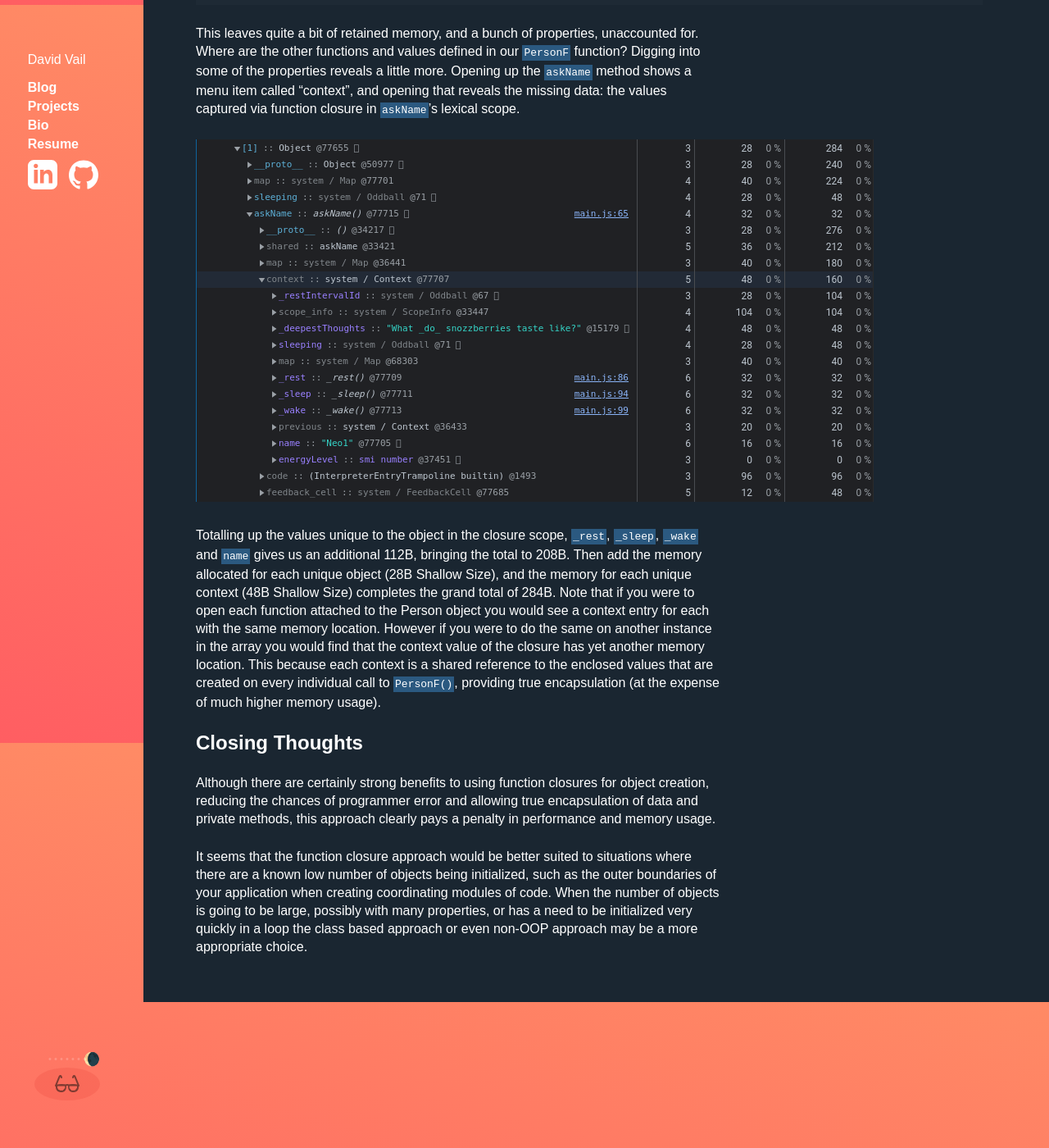
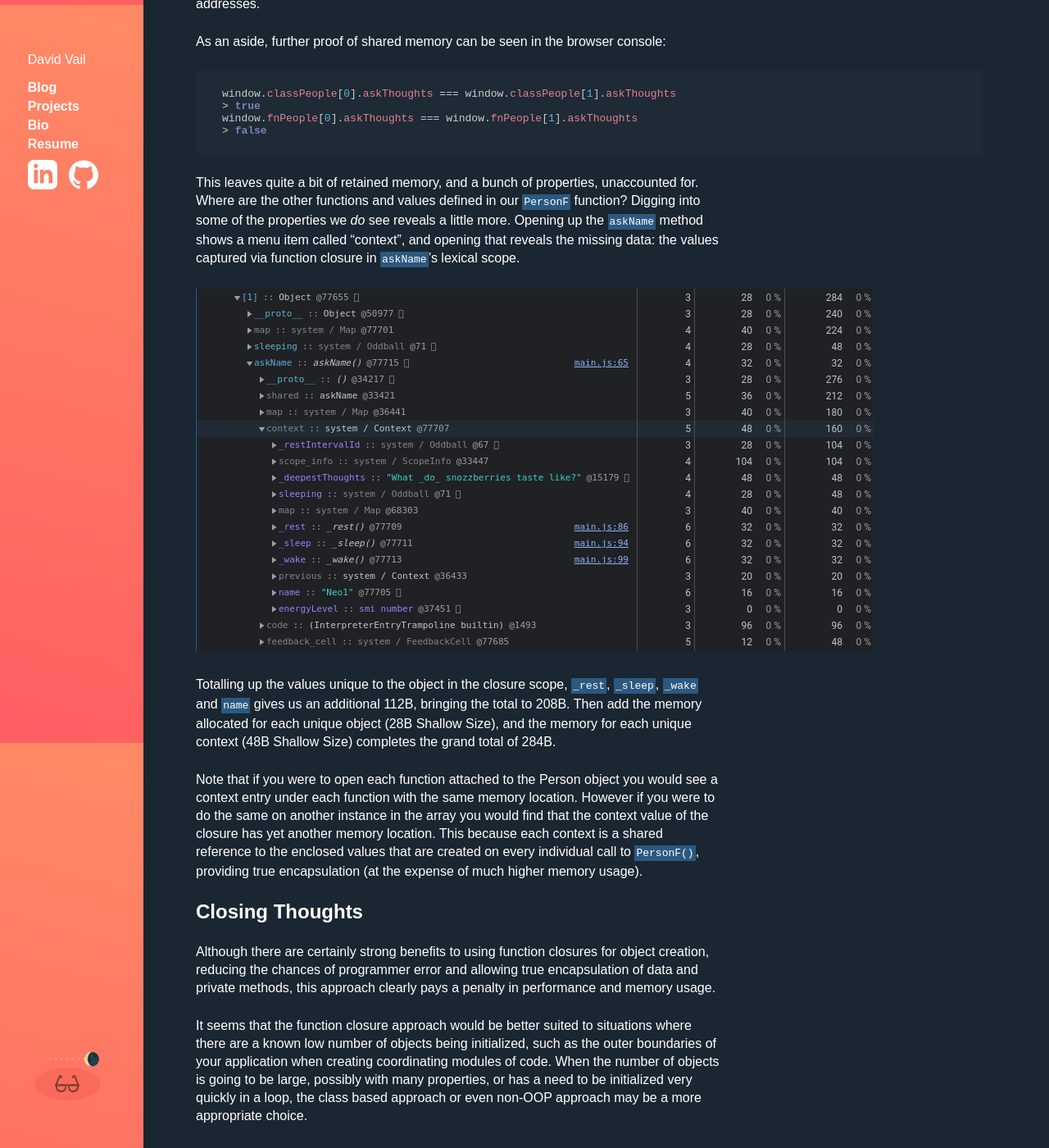
Before and after one commit to dvail/dvail.com, a Jekyll site: the page built from _posts/2021-08-04-javascript-oop-performance-shootout.md, in a window 1280 px wide and 1400 px high, scrolled down 6294 px. Shown: the whole window at 82% size. Built offline with Jekyll 4.4.1, drawn with Linux system fonts in a browser that asks for light colours; some web fonts are replaced; some of the changed text lies outside the part shown.

Commit message:
Minor edits of oop performance post.

```diff
--- a/_posts/2021-08-04-javascript-oop-performance-shootout.md
+++ b/_posts/2021-08-04-javascript-oop-performance-shootout.md
@@ -174,7 +174,7 @@
   </pre>
 </section>
 
-## Now for some memory usage tests.
+## Now for some memory usage tests
 
 The main performance impact I envisioned in my earlier post was that the function closure method
 of creating objects would lead to more memory usage, due to the enclosed private functions being
@@ -195,8 +195,9 @@
 
 As a fallback, even though it isn't programmatic, I decided to use the built in heap snapshot tooling of the Chromium dev tools. This
 should at least give a rough idea of how closely the two object instantiation methods compare in terms of memory usage.
+[Note from the future, this gives a _very exact_ view of the memory usage of each of these methods!]
 
-For these tests, I allocated 10,000 of each object type and collected them into an Array slapped right onto `window` using the
+For the tests, I allocated 10,000 of each object type and collected them into an Array slapped right onto `window` using the
 button below.
 
 <button id="run-memory-test">Allocate Objects</button>
@@ -210,33 +211,37 @@
 
 Let's dive a little deeper into where the memory is taken up for each of these objects:
 
+### Class based memory usage
+
 ![Class based memory usage](/assets/posts/javascript-oop-performance-shootout/class-memory-usage.png)
 
 In the above heap snapshot of an array of class based `PersonC`s we can see that each instance uses just 48B of memory
 in the [Retained Size](https://developer.chrome.com/docs/devtools/memory-problems/memory-101/#retained_size) column. Which pieces of
 the `PersonC` object are unique to each object, and will be freed when the object is garbage collected and which pieces are shared?
 
-We can see in each of the expanded objects that each object references the same prototype (via memory reference @194503) object, and in the third
-expanded object we can see that this prototype is built using the `PersonC()` constructor which takes up 1,244B of memory and contains
+We can see in each of the expanded objects that each object references the same prototype object (via memory reference @194503), and in the third
+expanded object we can see that this prototype is built using the `PersonC()` constructor. This constructor function takes up 1,244B of memory and contains
 all of the instance methods defined in the class, shared among each instance. We can also see the `_restIntervalId` and `sleeping` properties
-that are shared memory across instances ("Oddball" values encompass `undefined`, `null`, `true` and `false`). The `map` variable is an
+that share memory across instances ("Oddball" values encompass `undefined`, `null`, `true` and `false`). The `map :: system` value here is an
 internal property used to enable [fast property lookup](https://chromium.googlesource.com/external/github.com/v8/v8.wiki/+/60dc23b22b18adc6a8902bd9693e386a3748040a/Design-Elements.md#fast-property-access) in JavaScript objects, which is also shared. The `_deepestThoughts` value, since it is statically defined for
-all instances is an interned string and energyLevel is a small integer number, both of which also share memory across instances of the class.
+all instances, is an interned string while `energyLevel` is a small integer number, both of which also share memory across instances of the class.
 
 Taking all these into account, the only pieces of memory that are unique to each object, at least without mutation of their internal values, are
 the `name` property (16B), which is a different string for each object, and the memory needed to store information about the object itself (32B), for
 a total of 48B per object.
 
+### Function closure based memory usage
+
 ![Function closure based memory usage](/assets/posts/javascript-oop-performance-shootout/fn-memory-usage.png)
 
-In the function closure based method of object creation we can see that each object consumes 284B of memory compared to the class
+In the function closure based method of object creation we can see that each object consumes 284B of memory compared to the 48B of the class
 based equivalent. We can also see that each instance here shares the same prototype object, but expanding the prototype shows a constructor
-of type `Object()` instead - the base of the prototype hierarchy in JavaScript. Since all objects in JavaScript tie back to this original
+of type `Object()` - the base of the prototype hierarchy in JavaScript. Since all objects in JavaScript tie back to this original
 prototype, the garbage collection of `PersonF` based objects will not free any of this memory. At the top level of each object we can
 find references to the `askName`, `askThoughts` and `exercise` functions (each 32B), and see that each one is a separate instance
 due to the different memory addresses.
 
-Additionally, as further proof in the browser console:
+As an aside, further proof of shared memory can be seen in the browser console:
 
 {% highlight javascript %}
 window.classPeople[0].askThoughts === window.classPeople[1].askThoughts
@@ -246,15 +251,17 @@
 {% endhighlight javascript %}
 
 This leaves quite a bit of retained memory, and a bunch of properties, unaccounted for. Where are the other functions and values defined
-in our `PersonF` function? Digging into some of the properties reveals a little more. Opening up the `askName` method shows a menu item
+in our `PersonF` function? Digging into some of the properties we _do_ see reveals a little more. Opening up the `askName` method shows a menu item
 called "context", and opening that reveals the missing data: the values captured via function closure in `askName`'s lexical scope.
 
 ![Context values in the function's closure](/assets/posts/javascript-oop-performance-shootout/context-closure.png)
 
 Totalling up the values unique to the object in the closure scope, `_rest`, `_sleep`, `_wake` and `name` gives us an additional 112B, bringing
 the total to 208B. Then add the memory allocated for each unique object (28B Shallow Size), and the memory for each unique context (48B Shallow
-Size) completes the grand total of 284B. Note that if you were to open each function attached to the Person object you would see a context entry
-for each with the same memory location. However if you were to do the same on another instance in the array you would find that the context value
+Size) completes the grand total of 284B.
+
+Note that if you were to open each function attached to the Person object you would see a context entry
+under each function with the same memory location. However if you were to do the same on another instance in the array you would find that the context value
 of the closure has yet another memory location. This because each context is a shared reference to the enclosed values that are created on
 every individual call to `PersonF()`, providing true encapsulation (at the expense of much higher memory usage).
 
@@ -265,5 +272,5 @@
 
 It seems that the function closure approach would be better suited to situations where there are a known low number of objects being
 initialized, such as the outer boundaries of your application when creating coordinating modules of code. When the number of objects
-is going to be large, possibly with many properties, or has a need to be initialized very quickly in a loop the class based approach
+is going to be large, possibly with many properties, or has a need to be initialized very quickly in a loop, the class based approach
 or even non-OOP approach may be a more appropriate choice.
--- a/assets/posts/javascript-oop-performance-shootout/main.js
+++ b/assets/posts/javascript-oop-performance-shootout/main.js
@@ -172,5 +172,6 @@
   runMemoryButton.addEventListener('click', () => {
     window.classPeople = createClassPeople();
     window.fnPeople = createFunctionPeople();
+    runMemoryButton.textContent = "Objects Created!"
   })
 });
```
Also changed, not shown: other parts of _posts/2021-08-04-javascript-oop-performance-shootout.md (+1 -1 lines).
